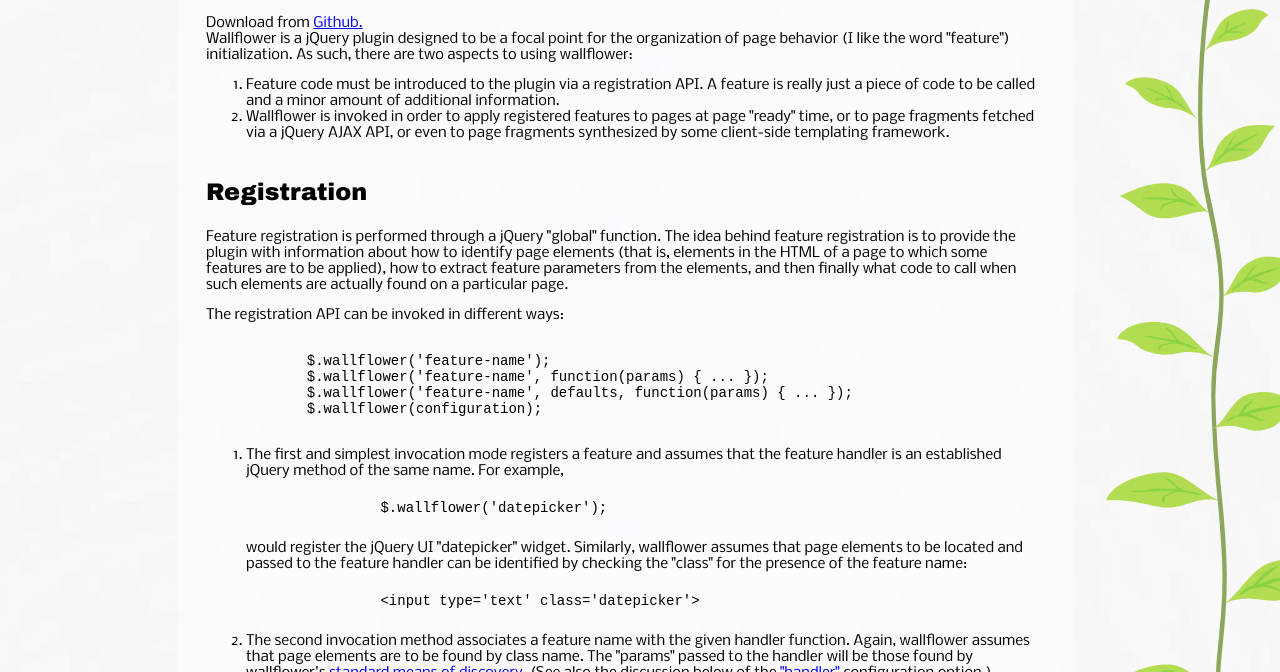
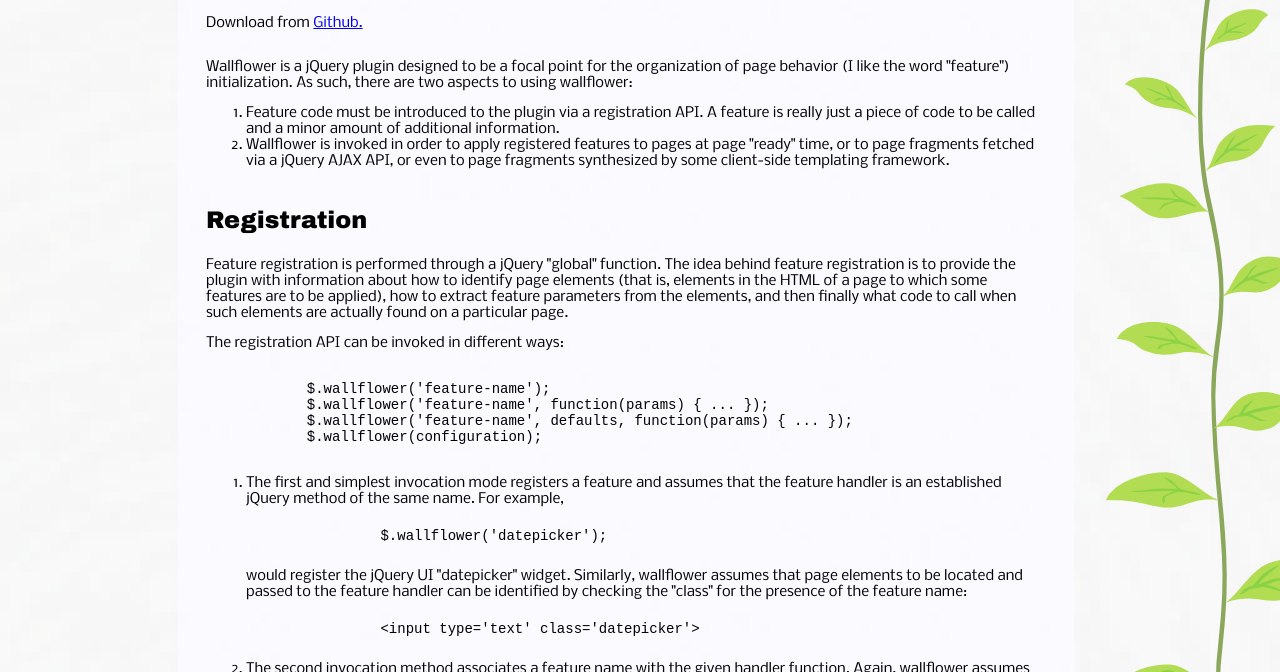
Before and after one commit to Pointy/Wallflower, a plain HTML site: page doc/index.html in a window 1280 px wide. Shown: the part 128-800 px from the top of the page. Drawn offline with nearby package versions, Linux system fonts and the light colour scheme; a web font is replaced by a local one.

Commit message:
Doc tweak

```diff
--- a/doc/index.html
+++ b/doc/index.html
@@ -15,7 +15,7 @@
           <h2>Reference &amp; Guide</h2>
           <h3>9 Aug 2010</h3>
         </hgroup>
-        <section id='download'>
+        <section id='download' style='padding-bottom: 2em'>
         Download from <a href='http://github.com/Pointy/Wallflower' title='Github repository'>Github.</a>
         </section>
         <section id='introduction'>
```
